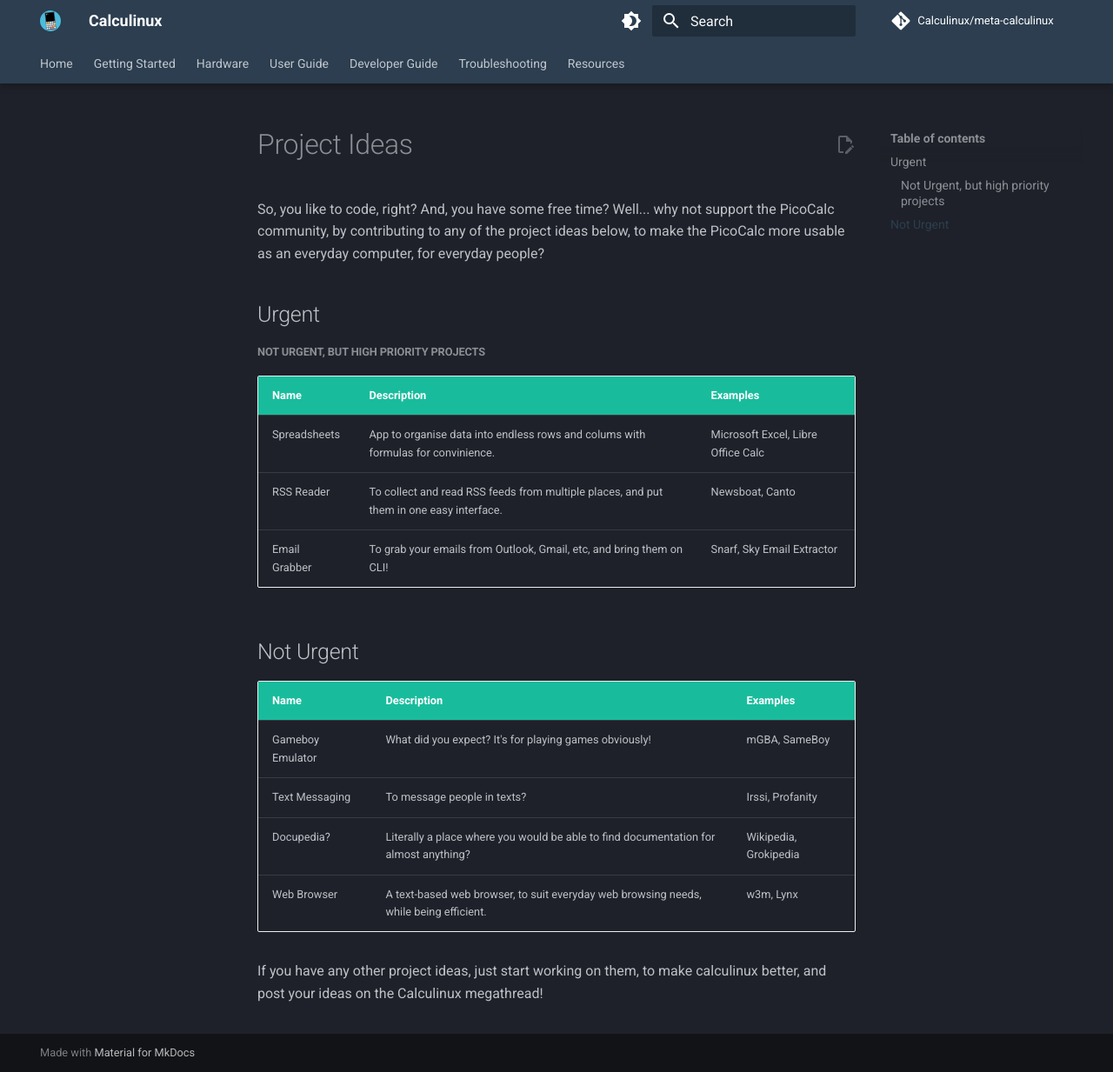
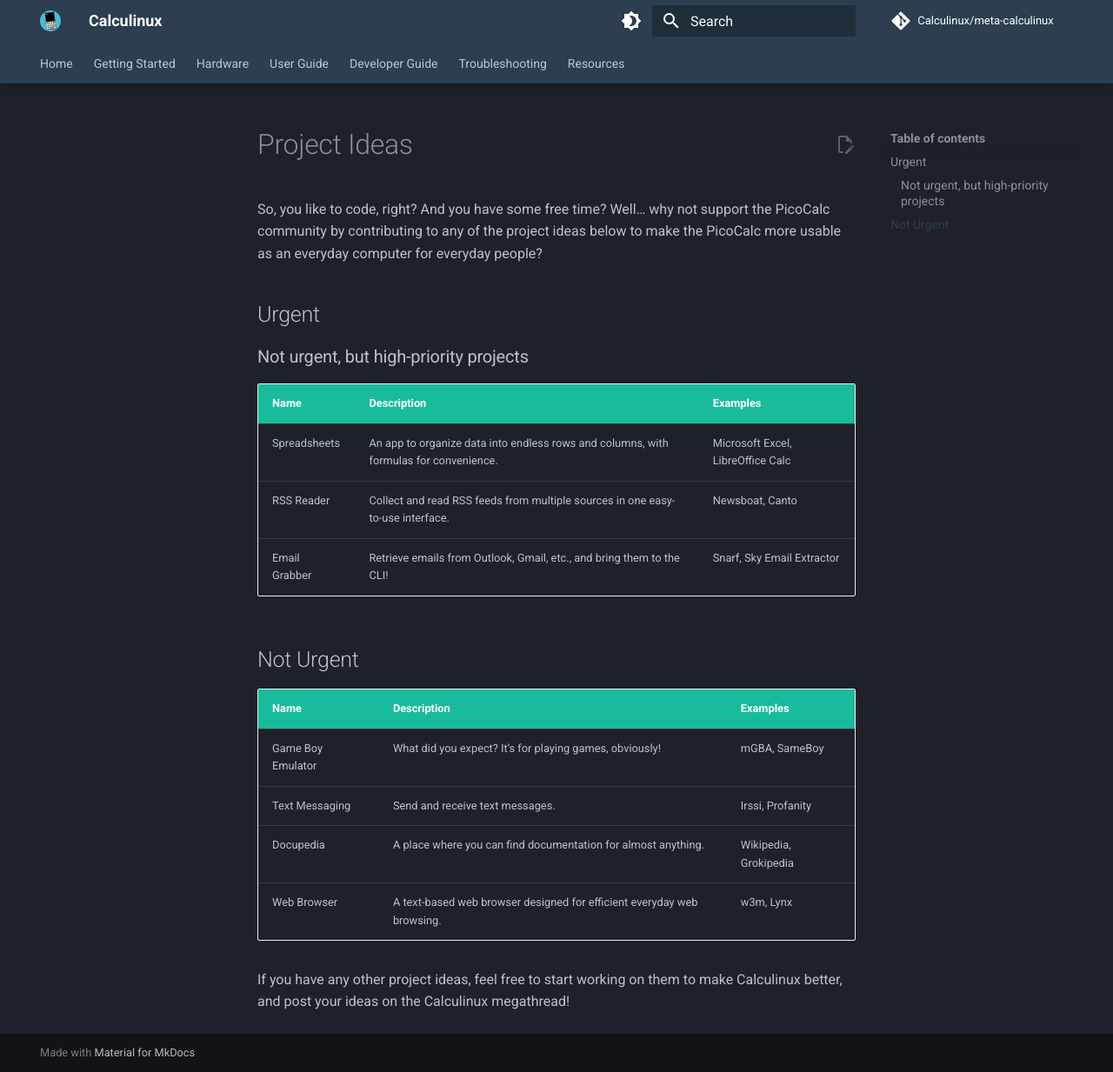
Before and after one commit to Calculinux/docs, an MkDocs documentation site: the page built from docs/developer/project-ideas.md, in a window 1280 px wide and 1233 px high. Shown: the whole window at 87% size. Built offline with MkDocs 1.6.1 and Material for MkDocs 9.7.7, drawn with Linux system fonts in a browser that asks for light colours; comment, search, counter and statistics services are not loaded.

Commit message:
Refactor project ideas for better readability
Updated formatting and improved clarity in project ideas section.

```diff
--- a/docs/developer/project-ideas.md
+++ b/docs/developer/project-ideas.md
@@ -1,21 +1,24 @@
 # Project Ideas
-So, you like to code, right? And, you have some free time? Well... why not support the PicoCalc community, by contributing to any of the project ideas below, to make the PicoCalc more usable as an everyday
-computer, for everyday people?
+
+So, you like to code, right? And you have some free time? Well… why not support the PicoCalc community by contributing to any of the project ideas below to make the PicoCalc more usable as an everyday computer for everyday people?
 
 ## Urgent
-##### Not Urgent, but high priority projects
-|Name|Description|Examples|
-|----|-----------|--------|
-|Spreadsheets|App to organise data into endless rows and colums with formulas for convinience.|Microsoft Excel, Libre Office Calc|
-|RSS Reader|To collect and read RSS feeds from multiple places, and put them in one easy interface.|Newsboat, Canto|
-|Email Grabber|To grab your emails from Outlook, Gmail, etc, and bring them on CLI!|Snarf, Sky Email Extractor|
+
+### Not urgent, but high-priority projects
+
+| Name          | Description                                                                 | Examples                          |
+|---------------|-----------------------------------------------------------------------------|-----------------------------------|
+| Spreadsheets  | An app to organize data into endless rows and columns, with formulas for convenience. | Microsoft Excel, LibreOffice Calc |
+| RSS Reader    | Collect and read RSS feeds from multiple sources in one easy-to-use interface. | Newsboat, Canto                   |
+| Email Grabber | Retrieve emails from Outlook, Gmail, etc., and bring them to the CLI!        | Snarf, Sky Email Extractor        |
 
 ## Not Urgent
-|Name|Description|Examples|
-|----|-----------|--------|
-|Gameboy Emulator|What did you expect? It's for playing games obviously!|mGBA, SameBoy|
-|Text Messaging|To message people in texts?|Irssi, Profanity|
-|Docupedia?|Literally a place where you would be able to find documentation for almost anything?|Wikipedia, Grokipedia|
-|Web Browser|A text-based web browser, to suit everyday web browsing needs, while being efficient.|w3m, Lynx|
 
-If you have any other project ideas, just start working on them, to make calculinux better, and post your ideas on the Calculinux megathread!
+| Name              | Description                                                                 | Examples              |
+|-------------------|-----------------------------------------------------------------------------|-----------------------|
+| Game Boy Emulator | What did you expect? It’s for playing games, obviously!                     | mGBA, SameBoy         |
+| Text Messaging    | Send and receive text messages.                                             | Irssi, Profanity      |
+| Docupedia         | A place where you can find documentation for almost anything.               | Wikipedia, Grokipedia |
+| Web Browser       | A text-based web browser designed for efficient everyday web browsing.      | w3m, Lynx             |
+
+If you have any other project ideas, feel free to start working on them to make Calculinux better, and post your ideas on the Calculinux megathread!
```
